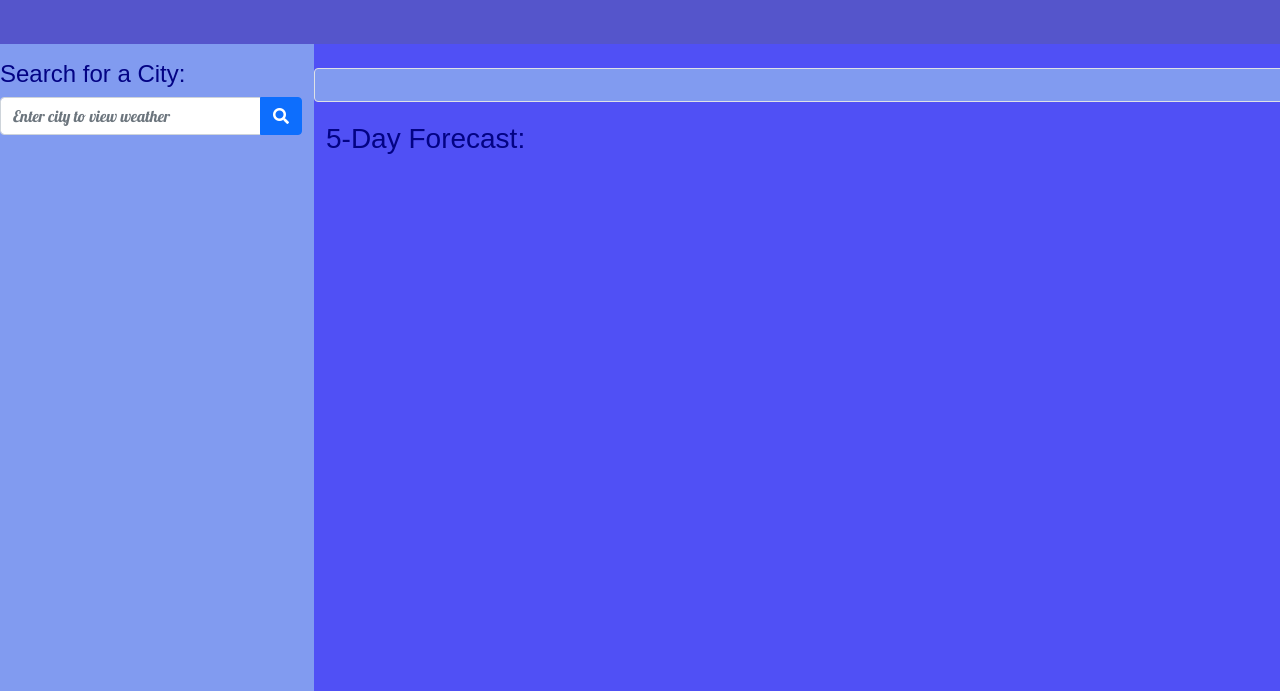
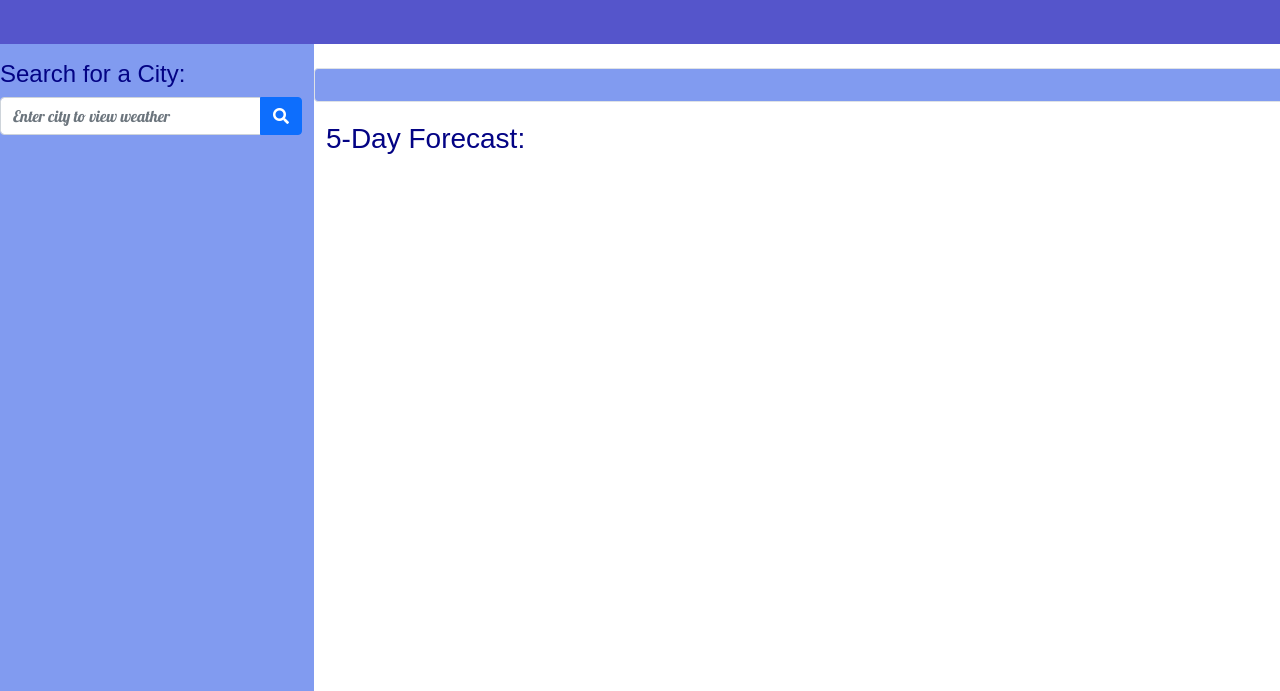
Before and after one commit to jaldhara21/Weather-Dashboard, a plain HTML site: page index.html in a window 1280 px wide. Shown: the part 109-800 px from the top of the page. Drawn offline with nearby package versions, Linux system fonts and the light colour scheme.

Commit message:
change style

```diff
--- a/assets/css/style.css
+++ b/assets/css/style.css
@@ -2,10 +2,6 @@
     --border-radius: 0.4rem;
     --dark: #ac96f5;
 
-}
-
-* {
-    box-sizing: border-box;
 }
 
 body {
@@ -76,8 +72,3 @@ h4,
 h5 {
     color: #030384;
 }
-
-body {
-    font-family: 'Lobster', cursive;
-    background-color: #5050f5;
-}
```
